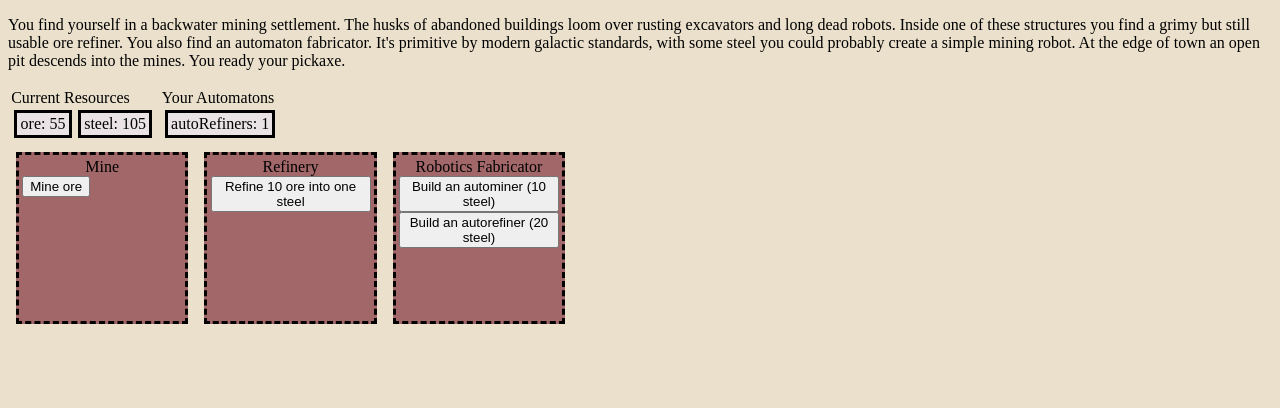
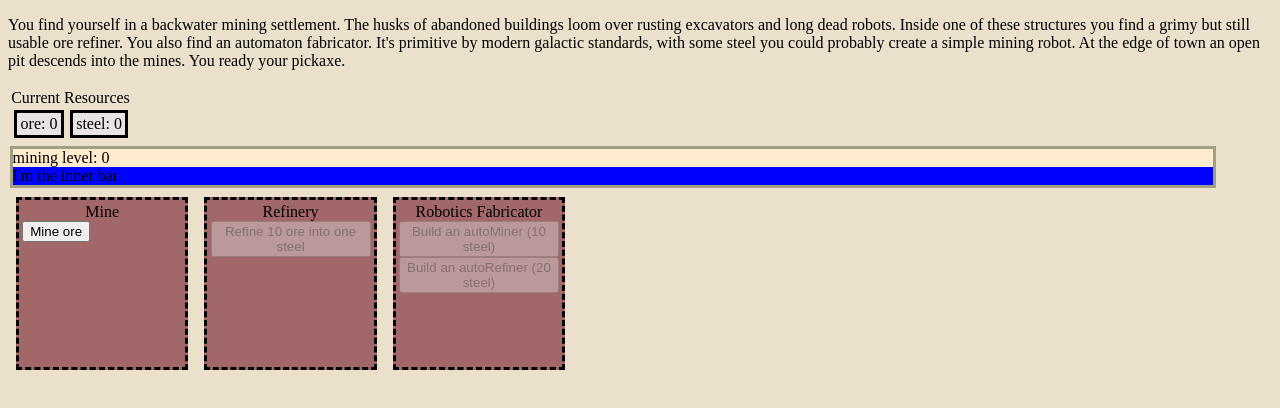
Before and after one commit to michaelwhittemore/vue-clicker-game, a Vue app: page / in a window 1280 px wide. Shown: the top 408 px of the page. Built offline with nearby package versions, Linux system fonts and the light colour scheme.

Commit message:
starting on exp bar

```diff
--- a/src/App.vue
+++ b/src/App.vue
@@ -8,6 +8,7 @@ import AutomatonDisplay from './components/AutomatonDisplay.vue';
 import BuyAutomaton from './components/BuyAutomaton.vue';
 import LocationComponent from './components/LocationComponent.vue';
 import RefineButton from './components/RefineButton.vue';
+import ExperienceBar from './components/ExperienceBar.vue';
 
 </script>
 
@@ -26,6 +27,7 @@ import RefineButton from './components/RefineButton.vue';
       <ResourceDisplay />
       <AutomatonDisplay />
     </div>
+    <ExperienceBar :skill-name="'mining'"/>
     <div id="locationsHolder" class="flexUtility">
       <LocationComponent :location-name="'Mine'">
         <GenerateResourceButton />
@@ -36,8 +38,8 @@ import RefineButton from './components/RefineButton.vue';
       </LocationComponent>
 
       <LocationComponent :location-name="'Robotics Fabricator'">
-        <BuyAutomaton :automaton-type="'autominer'"/>
-        <BuyAutomaton :automaton-type="'autorefiner'"/>
+        <BuyAutomaton :automaton-type="'autoMiner'"/>
+        <BuyAutomaton :automaton-type="'autoRefiner'"/>
       </LocationComponent>
     </div>
 
--- a/src/components/BuyAutomaton.vue
+++ b/src/components/BuyAutomaton.vue
@@ -3,18 +3,19 @@ import { computed } from 'vue';
 import { stateStorage } from '@/typescript/stateStorage';
 import type { ValidAutomatons, ValidResources } from '@/typescript/gameTypes';
 
-// Conditionally render (I need to figure out when we can display them)
+// Conditionally render (I need to figure out when we can display them) -
+// i.e. you can't build refiners until you level up enough
 const props = defineProps<{
     automatonType: ValidAutomatons,
 }>()
 let costResource: ValidResources;
 let costQuantity: number;
 switch (props.automatonType){
-    case 'autominer':
+    case 'autoMiner':
         costResource = 'steel';
         costQuantity = 10;
         break;
-    case 'autorefiner':
+    case 'autoRefiner':
         costResource = 'steel';
         costQuantity = 20;
         break;
--- /dev/null
+++ b/src/components/ExperienceBar.vue
@@ -0,0 +1,31 @@
+<script setup lang="ts">
+import { stateStorage } from '@/typescript/stateStorage';
+import { computed } from 'vue';
+import type { ValidSkills } from '@/typescript/gameTypes';
+const props = defineProps<{
+    skillName: ValidSkills,
+}>()
+
+</script>
+<template>
+    <!-- might want to make skill name uppercase -->
+    <div class="outerBar">
+        <span> {{ skillName }} level: {{ stateStorage.skills[skillName]?.level }} </span>
+        <div class="innerBar"> I'm the inner bar</div>
+    </div>
+</template>
+<style>
+.outerBar{
+    margin: .1em;
+    width: 95%;
+    background-color: blanchedalmond;
+    border-style: solid;
+    border-color: #a0a083;
+}
+.innerBar{
+    position: relative;
+    /* width: 95%; */
+    height: 100%;
+    background-color: blue;
+}
+</style>
--- a/src/components/GenerateResourceButton.vue
+++ b/src/components/GenerateResourceButton.vue
@@ -3,6 +3,7 @@ import { stateStorage } from '@/typescript/stateStorage';
 // This should probably have some props (like resource type)
 const onClickHandler = () => {
    stateStorage.resources.ore++
+
 }
 </script>
 
--- a/src/components/RefineButton.vue
+++ b/src/components/RefineButton.vue
@@ -1,4 +1,5 @@
 <script setup lang="ts">
+import { computed } from 'vue';
 import { stateStorage } from '@/typescript/stateStorage';
 // here!
 // Will need to have the invalid button class
@@ -9,10 +10,11 @@ const onClickHandler = () => {
    stateStorage.resources.ore-= 10;
    stateStorage.resources.steel++;
 }
+const notEnoughOre = computed(() => stateStorage.resources.ore < 10)
 </script>
 
 <template>
-    <button @click="onClickHandler"> Refine 10 ore into one steel </button>
+    <button @click="onClickHandler" :disabled="notEnoughOre"> Refine 10 ore into one steel </button>
 </template>
 
 <style>
--- a/src/typescript/gameTypes.ts
+++ b/src/typescript/gameTypes.ts
@@ -1,4 +1,4 @@
 // Might want to rename this file
-export type ValidAutomatons = 'autominer' | 'autorefiner';
+export type ValidAutomatons = 'autoMiner' | 'autoRefiner';
 export type ValidResources = 'ore' | 'steel';
 export type ValidSkills = 'mining' | 'electronics';
--- a/src/typescript/stateStorage.ts
+++ b/src/typescript/stateStorage.ts
@@ -24,14 +24,17 @@ export interface StateStorageObject {
 const stateStorageObject: StateStorageObject = {
     automatons: {
         autoMiners: 0,
-        autoRefiners: 1,
+        autoRefiners: 0,
     },
     resources: {
-        ore: 105,
-        steel: 100,
+        ore: 0,
+        steel: 0,
     },
     skills: {
-
+        mining: {
+            level: 0,
+            experience: 0,
+        }
     },
     goods: {},
     technologies: {},
```
Also changed, not shown: src/global.css (line endings or trailing spaces), 1 other file (tests, documents, lock files or other folders).
